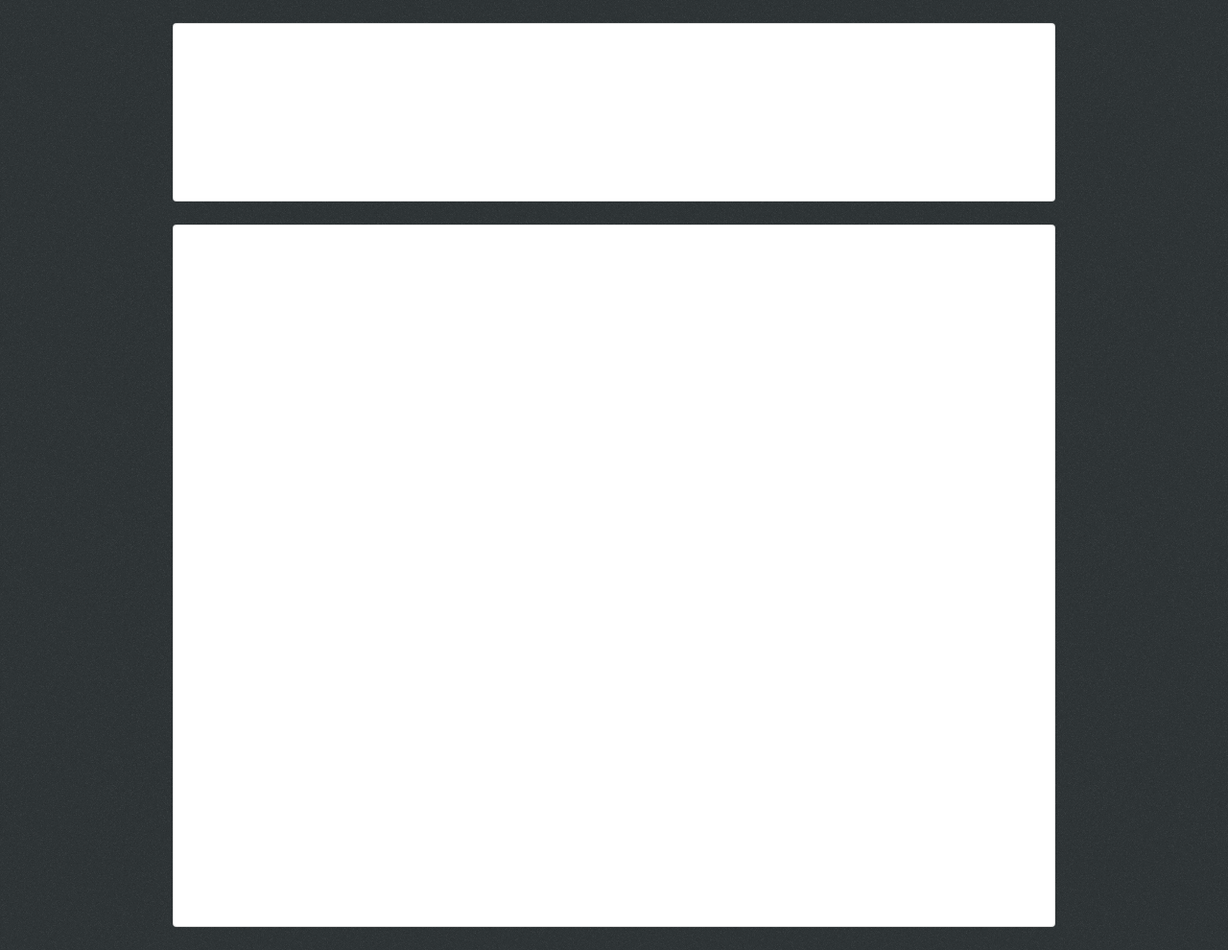
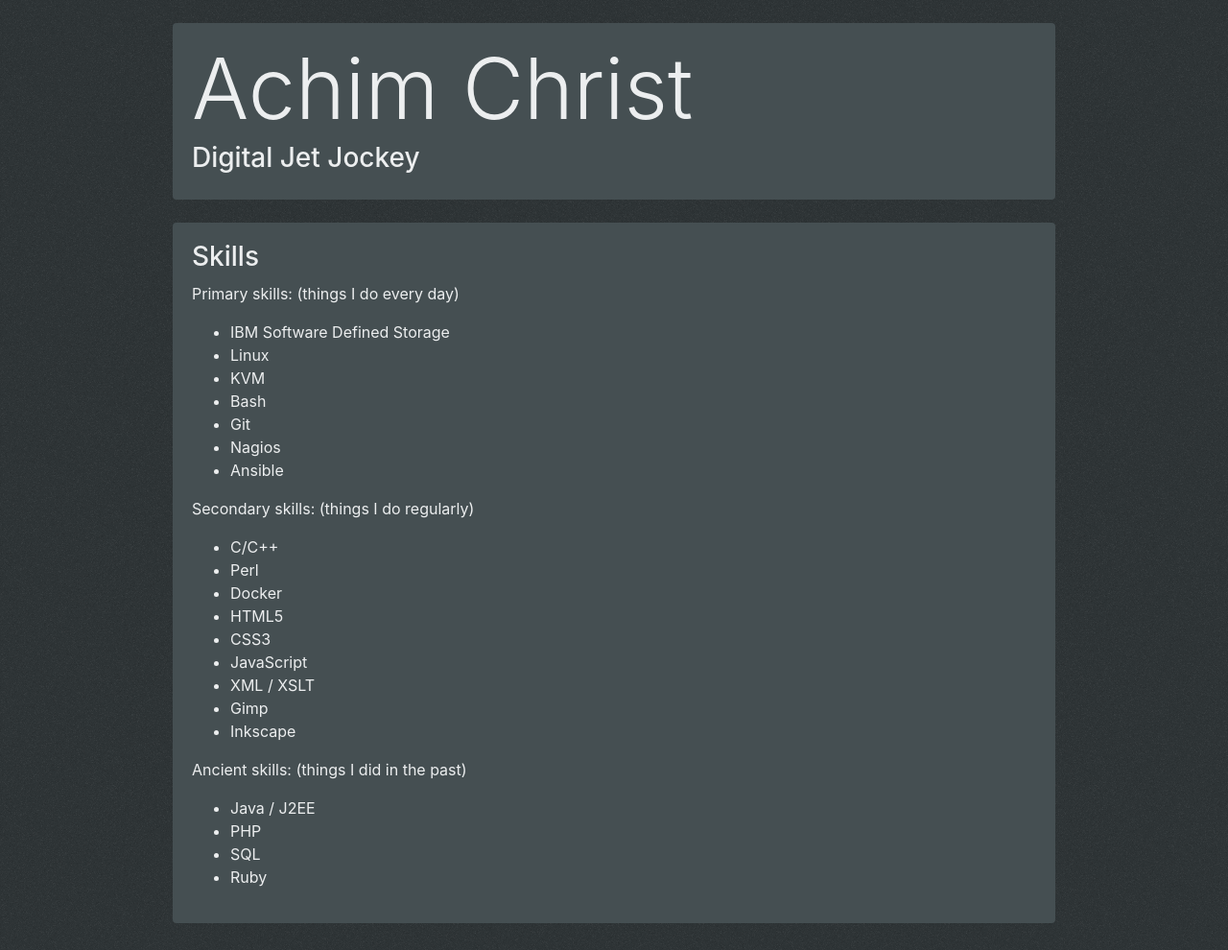
Before and after one commit to acch/homepage, a Jekyll site: the page built from index.html, in a window 1280 px wide. Shown: the whole page at 96% size. Built offline with Jekyll 4.4.1, drawn with Linux system fonts in a browser that asks for light colours; nearby versions of some CDN libraries.

Commit message:
Define base-color as variable

```diff
--- a/_includes/style.scss
+++ b/_includes/style.scss
@@ -1,6 +1,15 @@
+$base-color:        #2e3436;
+$base-color-light:  lighten($base-color, 10%);
+$base-color-dark:   darken($base-color, 10%);
+
 body {
-  background: #2e3436 url(/img/noise.png);
+  background: $base-color url(/img/noise.png);
   background-repeat: repeat;
 
-  color: #ffffff;
+  color: #eceeef;
 }
+
+.card {
+  background: $base-color-light;
+  border: none;
+}
```
